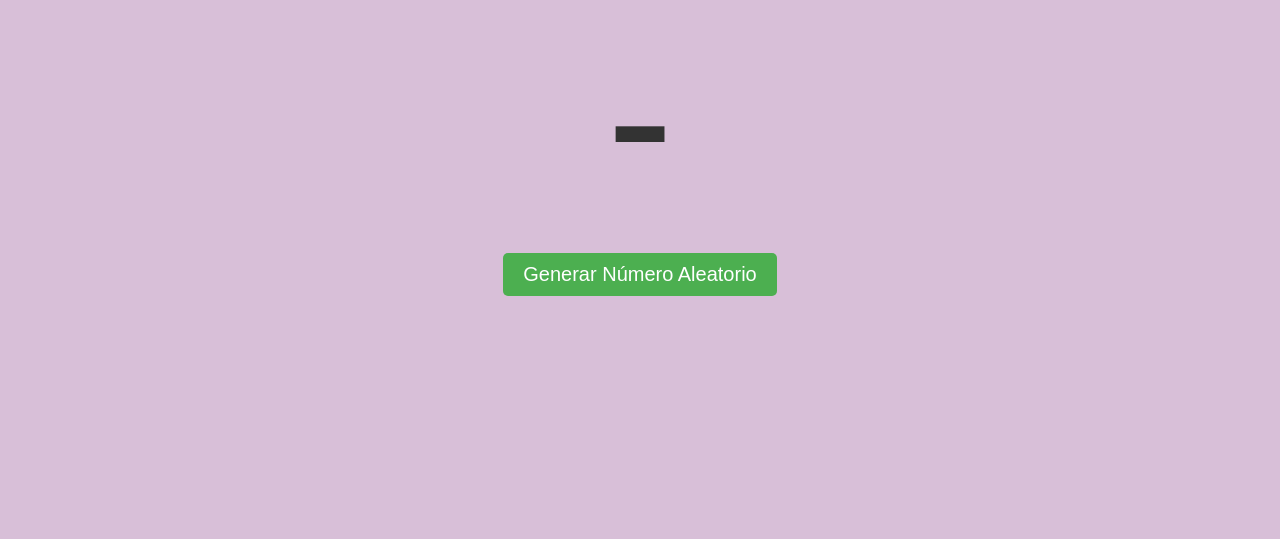
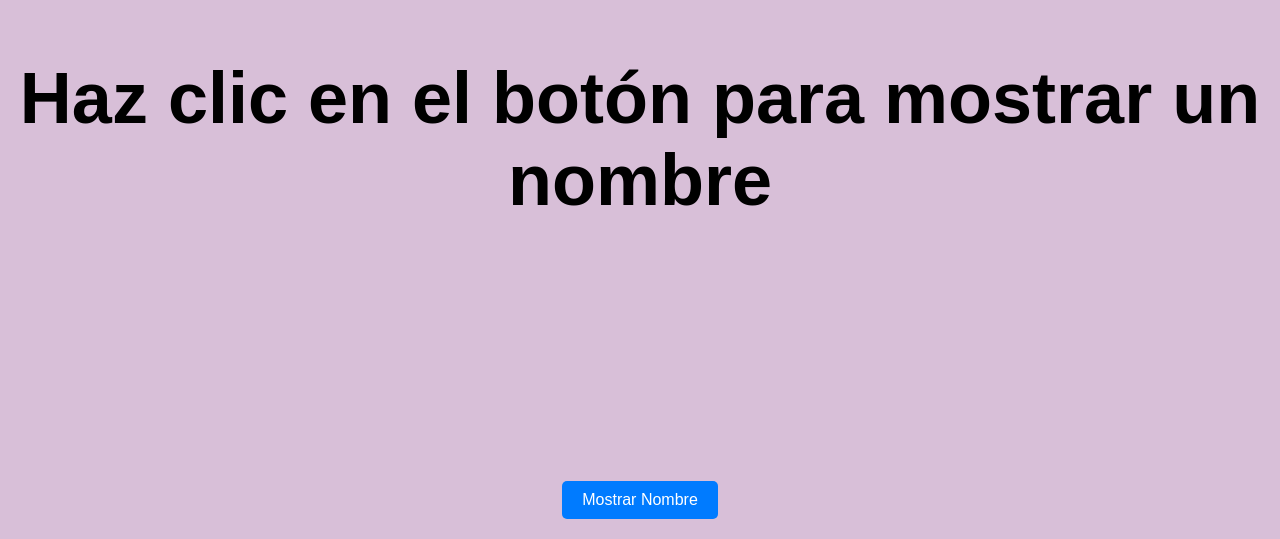
Before and after one commit to mailsviejos/aleatorio1B, a plain HTML site: page index.html in a window 1280 px wide. Shown: the part 261-800 px from the top of the page. Drawn offline with Linux system fonts and the light colour scheme.

Commit message:
Update index.html

```diff
--- a/index.html
+++ b/index.html
@@ -3,47 +3,50 @@
 <head>
     <meta charset="UTF-8">
     <meta name="viewport" content="width=device-width, initial-scale=1.0">
-    <title>Número Aleatorio</title>
+    <title>Botón de Nombre Aleatorio</title>
     <style>
         body {
             font-family: Arial, sans-serif;
+            text-align: center;
+            margin: 0;
+            height: 100vh;
             display: flex;
+            flex-direction: column;
             justify-content: center;
             align-items: center;
-            flex-direction: column;
-            height: 100vh;
-            margin: 0;
-            background-color: #d8bfd8; /* Lila */
-        }
-        #random-number {
-            font-size: 200px;
-            color: #333;
-            margin: 20px 0;
+            background-color: #D8BFD8;
         }
         button {
-            font-size: 20px;
+            position: absolute;
+            bottom: 20px;
             padding: 10px 20px;
+            font-size: 16px;
             cursor: pointer;
+            background-color: #007BFF;
+            color: white;
             border: none;
-            background-color: #4CAF50;
-            color: white;
             border-radius: 5px;
         }
         button:hover {
-            background-color: #45a049;
+            background-color: #0056b3;
+        }
+        #nombre {
+            font-size: 72px;
+            font-weight: bold;
         }
     </style>
 </head>
 <body>
-    <div id="random-number">-</div>
-    <button onclick="generateRandomNumber()">Generar Número Aleatorio</button>
+    <div id="nombre">Haz clic en el botón para mostrar un nombre</div>
+    <button onclick="mostrarNombreAleatorio()">Mostrar Nombre</button>
 
     <script>
-        function generateRandomNumber() {
-            const numbers = [1, 2, 3, 4, 5, 6, 7, 11, 13, 15, 16, 17, 18, 19];
-            const randomIndex = Math.floor(Math.random() * numbers.length);
-            const randomNumber = numbers[randomIndex];
-            document.getElementById('random-number').textContent = randomNumber;
+        const nombres = ["Erik", "Silvia", "Antonio Casabona", "Aarón García", "Isabel", "Valentina", "Sebas", "Marta", "Sara", "Alex", "Luca", "Rosa", "Edurne", "Luis"];
+
+        function mostrarNombreAleatorio() {
+            const indiceAleatorio = Math.floor(Math.random() * nombres.length);
+            const nombreAleatorio = nombres[indiceAleatorio];
+            document.getElementById('nombre').textContent = nombreAleatorio;
         }
     </script>
 </body>
```
